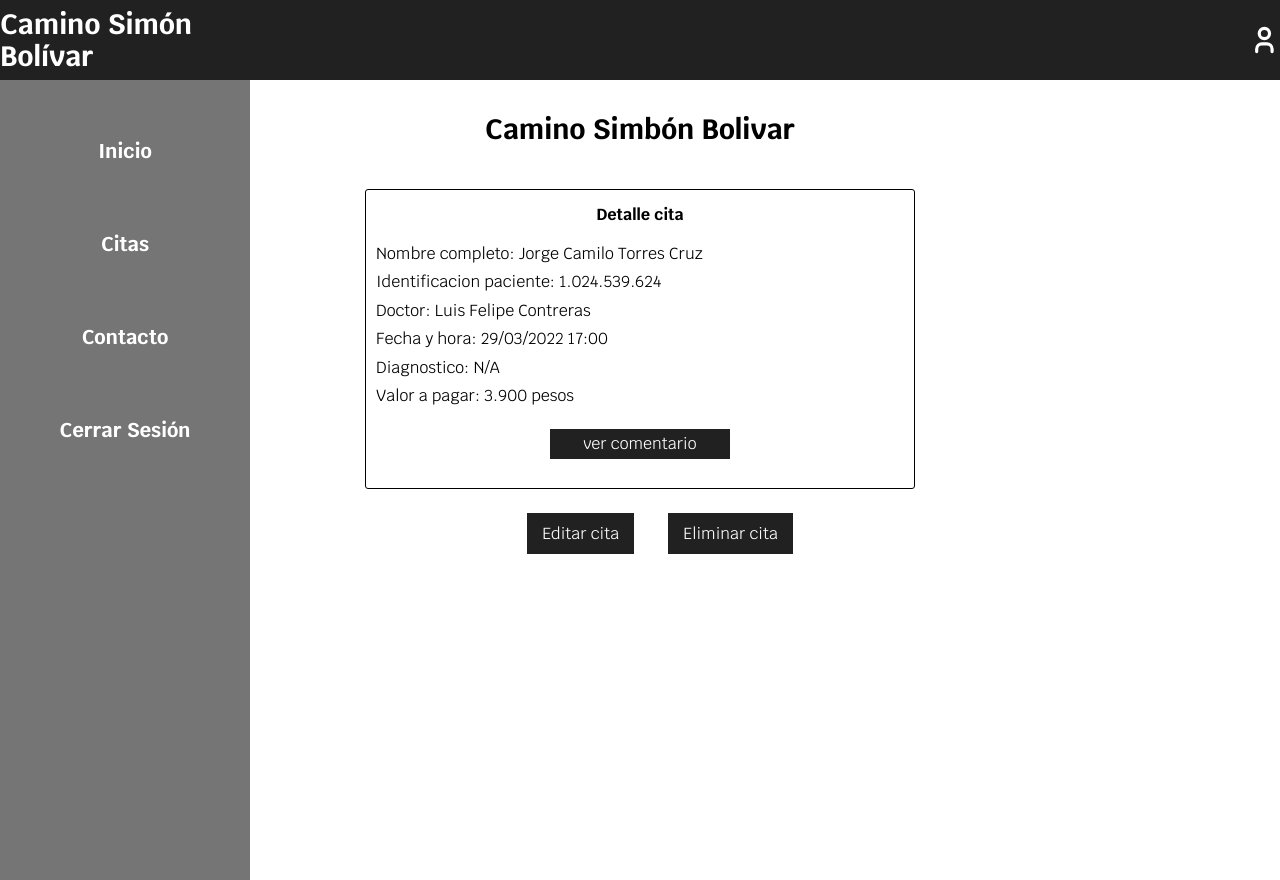
After one commit to shtapiac/sprint3, a Flask app: page /citas in a window 1280 px wide. The commit adds this page. Run offline with Flask 2, Linux system fonts and the light colour scheme; some libraries are stand-ins or nearby versions.

Commit message:
agregado citas html

```diff
--- a/main.py
+++ b/main.py
@@ -26,3 +26,7 @@ def index():
 @app.route('/cliente')
 def cliente():
     return render_template("cliente.html")
+
+@app.route('/citas', methods=['GET', 'POST'])
+def citas():
+    return render_template("citas.html")
--- a/static/css/styles.css
+++ b/static/css/styles.css
@@ -227,3 +227,78 @@ div.contenedor-inicio{
 	background:#037E8C;
 	font-weight:bold;
 }
+
+#detalleCita{
+  display: flex;
+  justify-content: center;
+  align-content: center;
+
+}
+
+.title{
+  display: flex;
+  justify-content: center;
+  align-content: center;
+  padding: 10px 15px;
+}
+.cita{
+
+  margin: 10px;
+  width: 550px;
+  height: 300px;
+  background:white;
+  border: black 1px solid;
+  border-radius: 3px;
+
+
+
+
+}
+
+.cita p{
+display: flex;
+justify-content: center;
+align-content: center;
+}
+
+.cita li {
+  list-style:  none;
+  padding: 5px 10px;
+}
+
+.cita p{
+  font-weight: bold;
+}
+#boton{
+  width: 180px;
+  height: 25px;
+  display: flex;
+  justify-content: center;
+  align-items: center;
+  padding: 15px 15px;
+  background-color: #212121;
+  color: white;
+}
+
+.cita div{
+  display: flex;
+  margin:0px auto;
+}
+
+.botones{
+  display: flex;
+  justify-content: center;
+
+}
+
+.botones li{
+  display: inline-block;
+  padding: 10px 15px;
+}
+
+.botones li a{
+  background-color: #212121;
+  color: white;
+  padding: 10px 15px;
+  text-decoration: none;
+}
--- /dev/null
+++ b/templates/citas.html
@@ -0,0 +1,73 @@
+<!DOCTYPE html>
+<html lang="en">
+<head>
+    <meta charset="UTF-8">
+    <meta http-equiv="X-UA-Compatible" content="IE=edge">
+    <meta name="viewport" content="width=device-width, initial-scale=1.0">
+    <title>Detalle de Citas</title>
+    <link rel="preload" href="static/css/normalize.css" as="style">
+    <link rel="stylesheet" href="static/css/normalize.css">
+    <link rel="preconnect" href="https://fonts.gstatic.com">
+    <link href="https://fonts.googleapis.com/css2?family=Krub:wght@400;700&display=swap" rel="stylesheet">
+    <link rel="preload" href="static/css/dashboard.css" as="style">
+    <link rel="stylesheet" href="static/css/dashboard.css">
+    <link rel="stylesheet" href="static/css/styles.css">
+</head>
+<body>
+    <div class="menu_superior">
+        <h1>Camino Simón Bolívar</h1>
+
+        <svg xmlns="http://www.w3.org/2000/svg" class="icon icon-tabler icon-tabler-user" width="40" height="40" viewBox="0 0 24 24" stroke-width="2.5" stroke="#ffffff" fill="none" stroke-linecap="round" stroke-linejoin="round">
+            <path stroke="none" d="M0 0h24v24H0z" fill="none"/>
+            <circle cx="12" cy="7" r="4" />
+            <path d="M6 21v-2a4 4 0 0 1 4 -4h4a4 4 0 0 1 4 4v2" />
+          </svg>
+    </div>
+    <div id="menu">
+
+        <div class="rutas">
+            <a href="#">Inicio</a>
+            <a href="citas.html">Citas</a>
+            <a href="#">Contacto</a>
+            <a href="index.html">Cerrar Sesión</a>
+
+        </div>
+    </div>
+    <div class="title">
+        <h2>Camino Simbón Bolivar</h2>
+
+    </div>
+
+    <div id="detalleCita">
+        <section class="cita">
+            <p>Detalle cita</p>
+            <li>
+                <span> Nombre completo: Jorge Camilo Torres Cruz</span>
+            </li>
+            <li>
+                <span>Identificacion paciente: 1.024.539.624</span>
+            </li>
+            <li>
+                <span>Doctor: Luis Felipe Contreras</span>
+            </li>
+            <li>
+                <span>Fecha y hora: 29/03/2022 17:00</span>
+            </li>
+            <li>
+                <span>Diagnostico: N/A</span>
+            </li>
+            <li>
+                <span>Valor a pagar: 3.900 pesos</span>
+            </li><br>
+            <div id="boton"><a>ver comentario</a></div><br>
+        </section>
+    </div>
+
+    <div class=" botones ">
+        <ul>
+            <li><a href="#">Editar cita</a> </li>
+            <li><a href="#">Eliminar cita</a></li>
+        </ul>
+    </div>
+</body>
+</html>
--- a/templates/dashboard.html
+++ b/templates/dashboard.html
@@ -73,6 +73,7 @@
             <br>
             <br>
             <br>
+            <br>
 
             <input type="submit" class = "dashbotones" value = "Editar médico">
             <input type="submit" class = "dashbotones" value = "Agregar médico">
--- a/templates/index.html
+++ b/templates/index.html
@@ -24,7 +24,7 @@
         <a href="#">Inicio</a>
         <a href="#">Nuestra empresa</a>
         <a href="#">Contacto</a>
-        <a href="templates/cliente.html">Iniciar sesión/Registrarse</a>
+        <a href="{{ url_for('cliente') }}">Iniciar sesión/Registrarse</a>
     </nav>
 </div>
 
```
